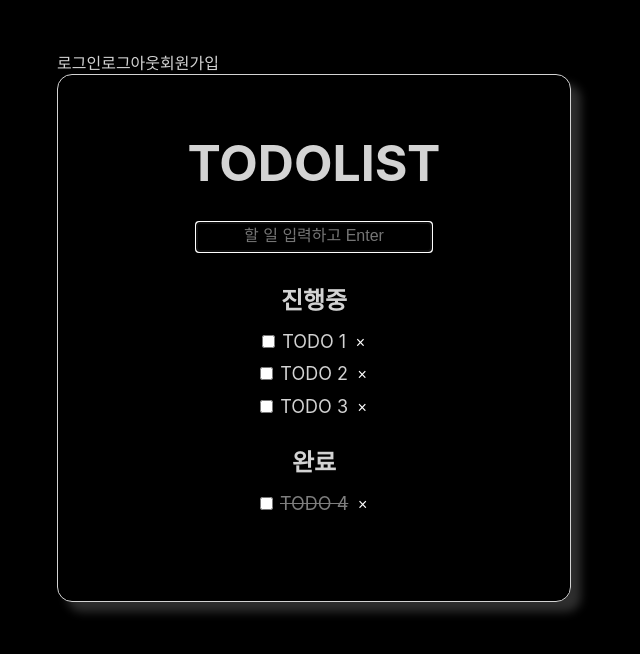
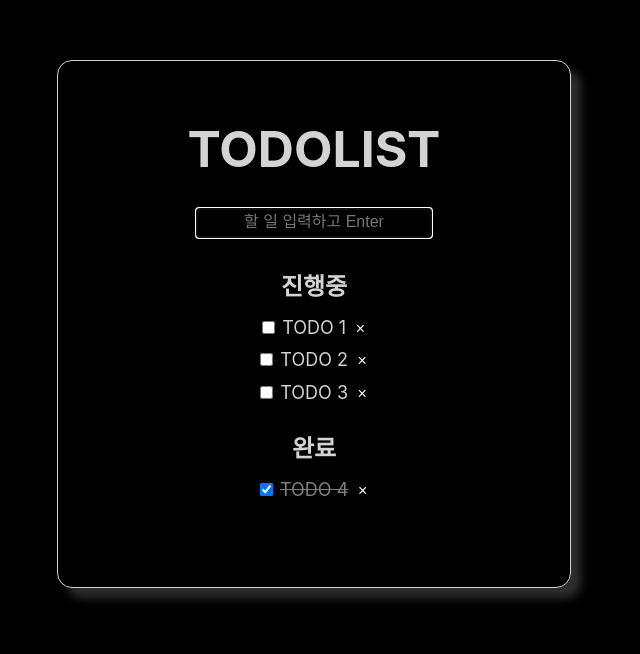
Before and after one commit to daymoon-dev/todolist-by-using-react, a React (Create React App) app: page / in a window 1280 px wide. Shown: the top 654 px of the page, without its empty margins (326-966 px from the left). Built offline with nearby package versions, Linux system fonts and the light colour scheme.

Commit message:
Edit todoItem - 동일 관심 컴포넌트 병합

```diff
--- a/src/App.js
+++ b/src/App.js
@@ -10,11 +10,6 @@ function App() {
 
   return (
     <>
-      <div>
-        <span>로그인</span>
-        <span>로그아웃</span>
-        <span>회원가입</span>
-      </div>
       <TodoTemplate>
         <Main title="TODOLIST" />
         <TodoForm todoItem={todoItem} setTodoItem={setTodoItem} />
--- a/src/components/TodoItems.js
+++ b/src/components/TodoItems.js
@@ -9,8 +9,6 @@ const TodoItemBlock = styled.div`
   }
 
   Button {
-    /* position: relative;
-    right: 0%; */
   }
 `;
 
@@ -20,7 +18,7 @@ const TodoItem = styled.li`
   vertical-align: auto;
   line-height: 1.8em;
 
-  &.Complete {
+  &.complete {
     text-decoration: line-through;
     opacity: 0.6;
   }
@@ -35,21 +33,28 @@ export function TodoItems({ todoItem, setTodoItem, isDoneValue }) {
     setTodoItem([...todoItem], (item.isDone = !item.isDone));
   };
 
+  const onChange = (e) => {};
+
+  const todoItemBlock = (item) => {
+    return (
+      <TodoItemBlock key={item.id}>
+        <input
+          type="checkbox"
+          checked={item.isDone}
+          onClick={() => isDoneHandler(item)}
+          onChange={onChange}
+        />
+        <TodoItem className={item.isDone ? "item complete" : "item"}>
+          {item.todo}
+        </TodoItem>
+        <Button buttonText="&times;" onClick={() => deleteTodo(item.id)} />
+      </TodoItemBlock>
+    );
+  };
+
   return todoItem
     .filter((item) => item.isDone === isDoneValue)
     .map((item) => {
-      return !item.isDone ? (
-        <TodoItemBlock key={item.id}>
-          <input type="checkbox" onClick={() => isDoneHandler(item)} />
-          <TodoItem>{item.todo}</TodoItem>
-          <Button buttonText="&times;" onClick={() => deleteTodo(item.id)} />
-        </TodoItemBlock>
-      ) : (
-        <TodoItemBlock key={item.id}>
-          <input type="checkbox" onClick={() => isDoneHandler(item)} />
-          <TodoItem className={item.isDone && "Complete"}>{item.todo}</TodoItem>
-          <Button buttonText="&times;" onClick={() => deleteTodo(item.id)} />
-        </TodoItemBlock>
-      );
+      return !item.isDone ? todoItemBlock(item) : todoItemBlock(item);
     });
 }
--- a/src/components/TodoTemplate.js
+++ b/src/components/TodoTemplate.js
@@ -4,9 +4,9 @@ const TodoTemplateBlock = styled.section`
   display: flex;
   flex-direction: column;
   align-items: center;
+  margin: 10px auto;
   width: 512px;
   height: auto;
-  overflow: visible;
   padding: 1em 0 4em 0;
 
   border: 1px solid lightgrey;
```
